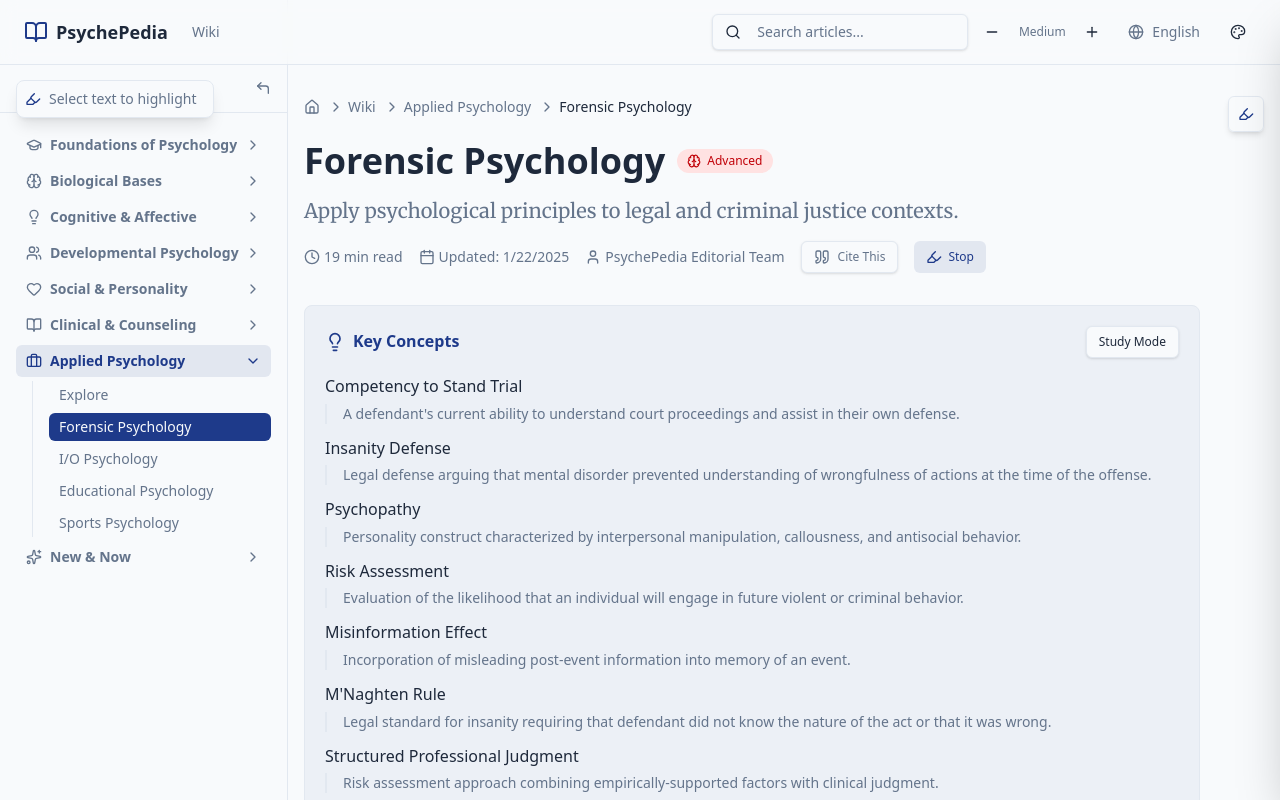
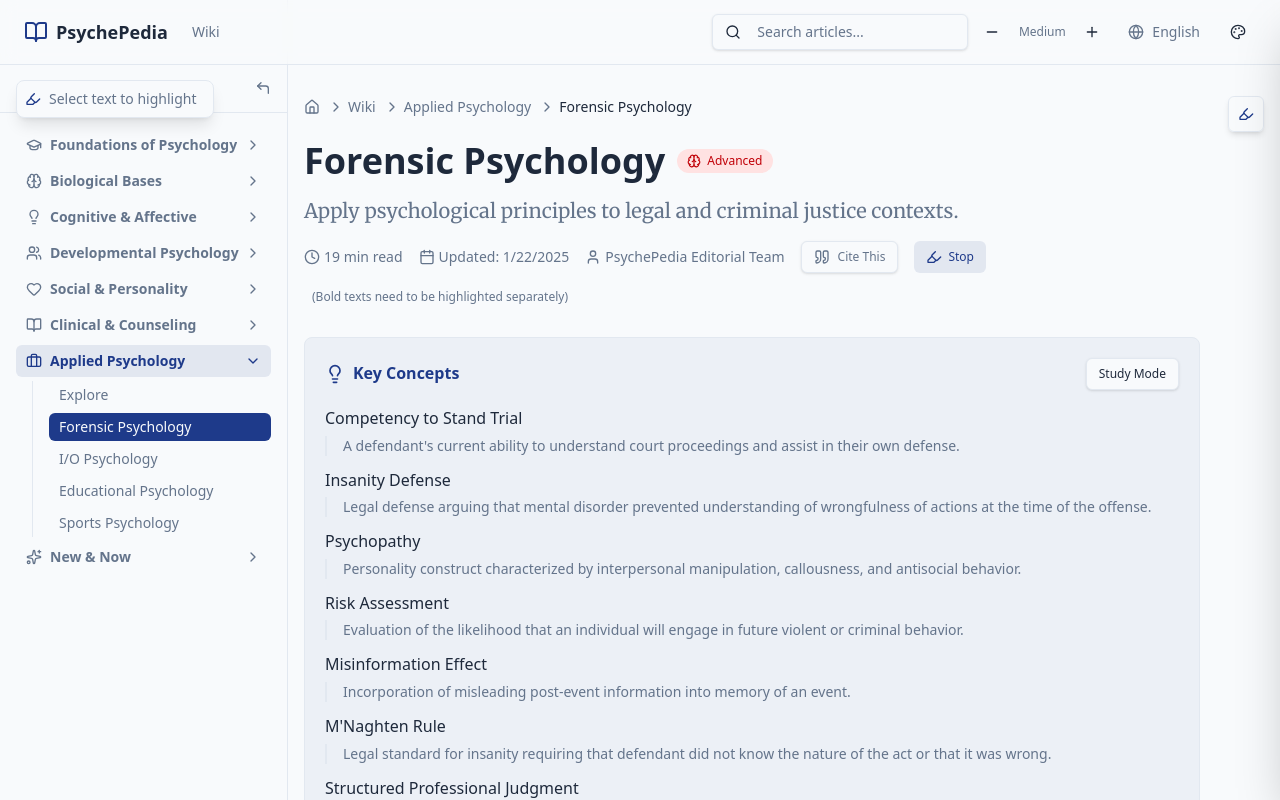
Before and after one commit to QUIPXI/psychepedia, a Next.js app: page /en/wiki/applied/forensic-psychology in a window 1280 px wide. Both pictures are taken after a click on the button "Highlight". Shown: the top 800 px of the page. Built offline with nearby package versions, Linux system fonts and the light colour scheme.

Commit message:
feat: show helper text when highlight mode is enabled
- Add helper text next to Highlight button when in highlight mode
- Displays warning about bold texts needing separate highlighting
- RTL support for Arabic

```diff
--- a/src/app/[locale]/wiki/[domain]/[topic]/page.tsx
+++ b/src/app/[locale]/wiki/[domain]/[topic]/page.tsx
@@ -1,6 +1,7 @@
 import { notFound } from "next/navigation";
 import { Metadata } from "next";
 import { getTranslations, setRequestLocale } from "next-intl/server";
+import { useLocale } from "next-intl";
 import { Clock, Calendar, User } from "lucide-react";
 import { Breadcrumb } from "@/components/layout/Breadcrumb";
 import { KeyConcepts } from "@/components/wiki/KeyConcepts";
@@ -14,11 +15,27 @@ import { ComparisonTables } from "@/components/wiki/ComparisonTables";
 import { InteractiveDiagrams } from "@/components/wiki/InteractiveDiagrams";
 import { CiteButton } from "@/components/wiki/CiteButton";
 import { HighlightToggle } from "@/components/wiki/HighlightToggle";
+import { useHighlights } from "@/context/HighlightContext";
 import { getArticle, loadArticles } from "@/lib/articles";
 import { locales } from "@/i18n/config";
 import { ArticleHighlighter } from "@/components/wiki/ArticleHighlighter";
 import { CollapsibleExperiment } from "@/components/wiki/CollapsibleExperiment";
 import StroopTest from "@/components/experiments/StroopTest";
+
+// Client component for highlight helper text
+function HighlightHelperText() {
+    const { isHighlightEnabled } = useHighlights();
+    const locale = useLocale();
+    const isRtl = locale === "ar";
+
+    if (!isHighlightEnabled) return null;
+
+    return (
+        <span className="text-xs text-muted-foreground ml-2">
+            ({isRtl ? "النصوص الغامقة تحتاج لتظليل منفصل" : "Bold texts need to be highlighted separately"})
+        </span>
+    );
+}
 
 interface TopicPageProps {
   params: Promise<{ locale: string; domain: string; topic: string }>;
@@ -116,6 +133,7 @@ export default async function TopicPage({ params }: TopicPageProps) {
                 </span>
                 <CiteButton title={article.title} domain={domain} topic={topic} locale={locale} />
                 <HighlightToggle />
+                <HighlightHelperText />
               </div>
             </header>
 
```
